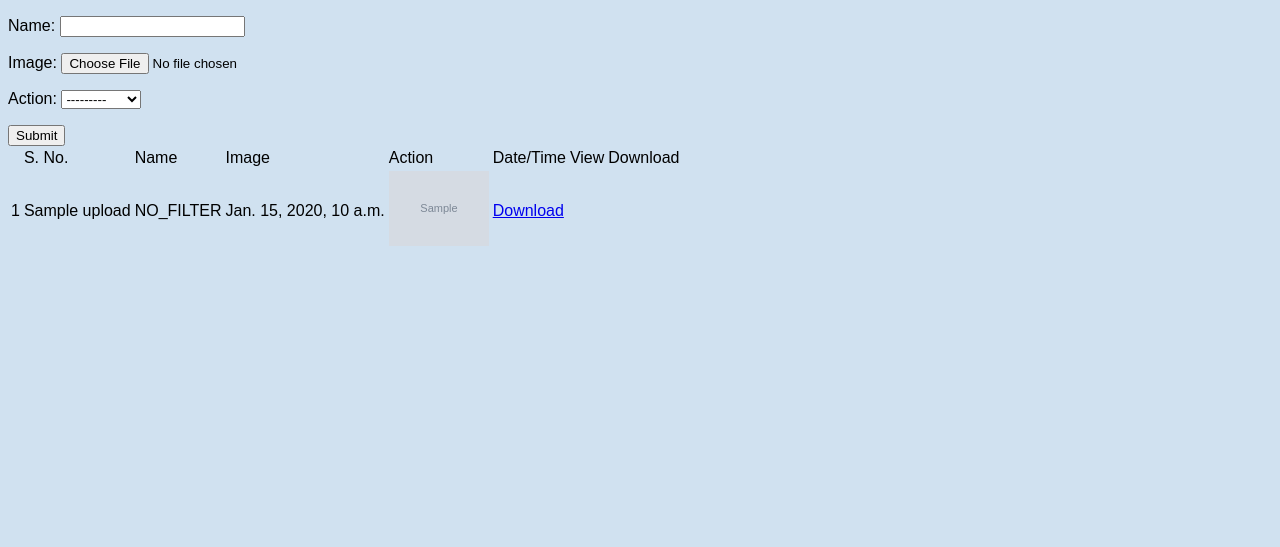
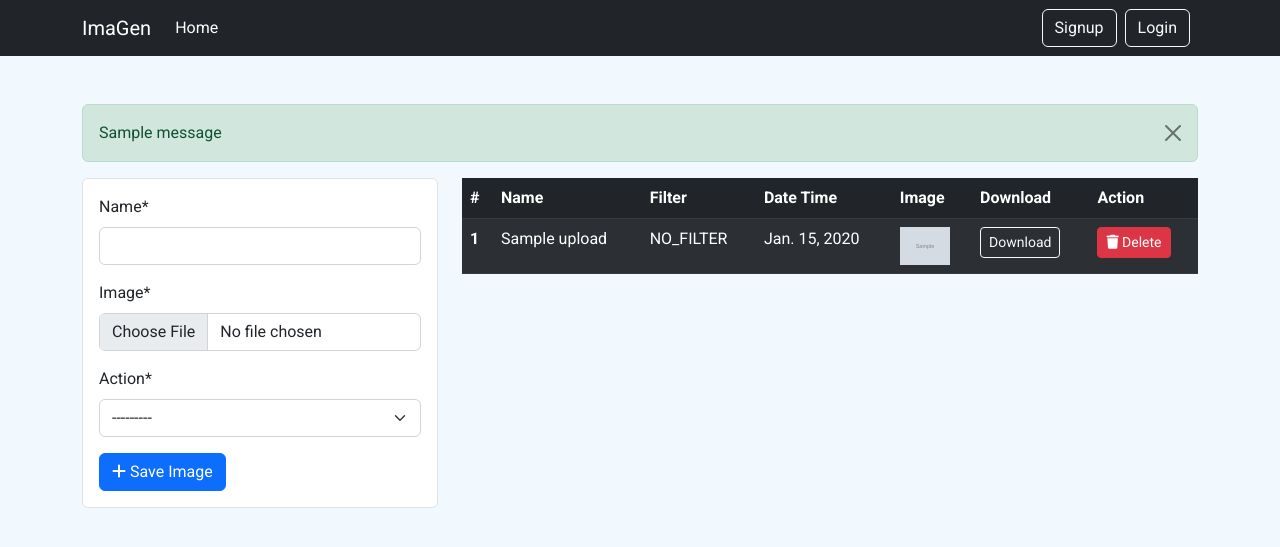
Before and after one commit to amitgirwal/ImaGen, a Django app: page / in a window 1280 px wide. Shown: the top 547 px of the page. Run offline with Django 4.2, Linux system fonts and the light colour scheme; tables that the repository leaves empty hold one stand-in row (values such as "Sample post"); grey boxes marked "Sample" are stand-in pictures; one stand-in notice (Sample message) is shown; some libraries are stand-ins or nearby versions.

Commit message:
Added bootstrap navbar font awesome

```diff
--- a/backend/ImaGen/imagenapp/urls.py
+++ b/backend/ImaGen/imagenapp/urls.py
@@ -5,4 +5,12 @@ from imagenapp import views
 urlpatterns = [
     path('', views.index , name='home'),
     path('images/', views.resizeImage, name='images'),
+
+    # path('images/<int:pk>/update/', views.imageUpdate, name='image_update'),
+    path('images/<int:pk>/delete/', views.imageDelete, name='image_delete'),
+
+    path("image/<int:pk>/", views.image_view, name="image_view"),
+
+    path("login", views.login, name="login"),
+    path("signup", views.signup, name="signup"),
 ]
--- a/backend/ImaGen/imagenapp/views.py
+++ b/backend/ImaGen/imagenapp/views.py
@@ -1,25 +1,71 @@
-from django.shortcuts import render
+from django.shortcuts import render, redirect, get_object_or_404
 from .models import Upload
 from .forms import UploadForm
 
+from django.contrib import messages
+
+from django.views import View
+from django.views.generic.list import ListView
+from django.views.generic.detail import DetailView
+from django.views.generic.edit import CreateView, UpdateView, DeleteView
+from django.urls import reverse_lazy, reverse
+
+from django.http import HttpResponse, HttpResponseRedirect
+from django.views import generic
+from django.contrib.auth.decorators import login_required
+from django.core.paginator import Paginator, EmptyPage, PageNotAnInteger
+from django.db.models import Q
+
+
+
 # Create your views here.
 def index(request):
-    msg = ''
+
     if request.method == 'POST':
         form = UploadForm(request.POST, request.FILES)
         if form.is_valid():
             form.save()
-            msg = 'Image saved succesfully!!!'
+            messages.success(request, "Image saved succesfully 📽️")
         else:
-            msg = form.errors
-            print(form.errors)
+            messages.error(request, "Invalid Data Found 🙅")
+
     context = {
         'form': UploadForm(),
-        'images': Upload.objects.all(),
-        'msg': msg
+        'images': Upload.objects.all()
     }
     return render(request, 'index.html', context)
 
 def resizeImage(request):
     context = {}
     return render(request, 'index.html', context)
+
+def imageDelete(request, pk):
+    upload = get_object_or_404(Upload, id=pk)
+    if upload:
+        upload.delete()
+        messages.success(request, "📽️ Image deleted succesfully")
+    return redirect('home')
+
+# def imageUpdate(request, pk):
+#     upload = get_object_or_404(Upload, id=pk)
+#     if request.method=='POST':
+#         form = UploadForm(request.POST or None, instance = upload)
+#         if form.is_valid():
+#             form.save()
+#             messages.success(request, "📽️ Image updated succesfully")
+#         else:
+#             messages.error(request, "🙅 Invalid Data Found")
+#     return redirect('home')
+
+
+def image_view(request, pk):
+    image = get_object_or_404(Upload, id=pk)
+    name = image.name
+    return render(request, "index.html", locals())
+
+
+def signup(request):
+    return render(request, 'signup.html')
+
+def login(request):
+    return render(request, 'login.html')
--- a/backend/ImaGen/static/styles/style.css
+++ b/backend/ImaGen/static/styles/style.css
@@ -1,4 +1,15 @@
+@import url('https://fonts.googleapis.com/css2?family=Roboto:wght@300;400;500;700;900&display=swap');
+
 body {
-    font-family: sans-serif;
-    background-color: rgb(208, 225, 240);
+    font-family: 'Roboto', sans-serif !important;
+    background-color: rgb(241 248 254);
 }
+
+.form-select,
+.form-select option {
+    text-transform: capitalize;
+}
+
+select option {
+    text-transform: capitalize !important;
+}
--- /dev/null
+++ b/backend/ImaGen/templates/base.html
@@ -0,0 +1,29 @@
+{% load static %}
+<!DOCTYPE html>
+<html lang="en">
+<head>
+    <meta charset="UTF-8">
+    <meta http-equiv="X-UA-Compatible" content="IE=edge">
+    <meta name="viewport" content="width=device-width, initial-scale=1.0">
+    <title>ImaGen</title>
+
+    <link href="https://cdn.jsdelivr.net/npm/bootstrap@5.2.3/dist/css/bootstrap.min.css" rel="stylesheet" integrity="sha384-rbsA2VBKQhggwzxH7pPCaAqO46MgnOM80zW1RWuH61DGLwZJEdK2Kadq2F9CUG65" crossorigin="anonymous">
+    <link rel="stylesheet" href="{% static 'styles/style.css' %}">
+    <link rel="stylesheet" href="https://cdnjs.cloudflare.com/ajax/libs/font-awesome/6.2.1/css/all.min.css" integrity="sha512-MV7K8+y+gLIBoVD59lQIYicR65iaqukzvf/nwasF0nqhPay5w/9lJmVM2hMDcnK1OnMGCdVK+iQrJ7lzPJQd1w==" crossorigin="anonymous" referrerpolicy="no-referrer" />
+</head>
+<body>
+  {% include 'navbar.html' %}
+    <div class="container mt-5">
+    {% include 'messages.html' %}
+    {% block content %}
+    {% endblock %}
+    </div>
+    <script src="https://cdn.jsdelivr.net/npm/bootstrap@5.2.3/dist/js/bootstrap.bundle.min.js" integrity="sha384-kenU1KFdBIe4zVF0s0G1M5b4hcpxyD9F7jL+jjXkk+Q2h455rYXK/7HAuoJl+0I4" crossorigin="anonymous"></script>
+
+    {% block jsscript %}
+    {% endblock %}
+
+
+  </body>
+</body>
+</html>
--- a/backend/ImaGen/templates/index.html
+++ b/backend/ImaGen/templates/index.html
@@ -1,48 +1,66 @@
+{% extends 'base.html' %}
 {% load static %}
-<!DOCTYPE html>
-<html lang="en">
-<head>
-    <meta charset="UTF-8">
-    <meta http-equiv="X-UA-Compatible" content="IE=edge">
-    <meta name="viewport" content="width=device-width, initial-scale=1.0">
-    <title>ImaGen</title>
-    <link rel="stylesheet" href="{% static 'styles/style.css' %}">
+{% load crispy_forms_tags %}
+{% block content %}
 
-</head>
-<body>
-    {{ msg }}
+
+
+    <div class="row">
+        <div class="col-4">
+            <div class="card border rounded p-3">
                 <form action="{% url 'home' %}" method="POST" enctype="multipart/form-data">
                     {% csrf_token %}
-        {{ form.as_p }}
-        <input type="submit" >
+                    {{ form|crispy }}
+
+                    <button class="btn btn-primary" type="submit"><i class="fa-sharp fa-solid fa-plus"></i> Save Image</button>
                 </form>
+            </div>
 
-    <table>
-        <th>
-            <td>S. No.</td>
-            <td>Name</td>
-            <td>Image</td>
-            <td>Action</td>
-            <td>Date/Time</td>
-            <td>View</td>
-            <td>Download</td>
-        </th>
+        </div>
+        <div class="col-8">
+
+            {% if images %}
+            <table class="table table-dark table-striped">
+              <thead>
+                <tr>
+                  <th scope="col">#</th>
+                  <th scope="col">Name</th>
+                  <th scope="col">Filter</th>
+                  <th scope="col">Date Time</th>
+                  <th scope="col">Image</th>
+                  <th scope="col">Download</th>
+                  <th scope="col">Action</th>
+                </tr>
+              </thead>
+              <tbody>
                   {% for img in images %}
                 <tr>
-            <td>{{ forloop.counter }}</td>
+                  <th scope="row">{{ forloop.counter }}</th>
                   <td>{{ img.name }}</td>
                   <td>{{ img.action }}</td>
-            <td>{{ img.updated }}</td>
+                  <td>{{ img.updated|date }}</td>
+                  <td><img width="50px" src="{{ img.image.url }}" alt="{{ img.name }}"></td>
+                  <td><a href="{{ img.image.url }}" download  class="btn btn-outline-light btn-sm">Download</a></td>
                   <td>
-                <img width="100px" src="{{ img.image.url }}" alt="{{ img.name }}">
+
+                      <a href="{% url 'image_delete' img.id %}" class="btn btn-danger btn-sm">
+                          <i class="fa-solid fa-trash"></i> Delete</a>
+
+
+
                   </td>
-            <td>
-                <a href="{{ img.image.url }}" download  >Download</a>
-            </td>
+                </tr>
 
-        </tr>
                 {% endfor %}
+              </tbody>
             </table>
+            {% endif %}
 
-</body>
-</html>
+
+
+        </div>
+    </div>
+
+
+
+    {% endblock %}
--- /dev/null
+++ b/backend/ImaGen/templates/messages.html
@@ -0,0 +1,6 @@
+{% for msg in messages %}
+<div class="alert {{ msg.tags }} alert-dismissible fade show" role="alert">
+    {{ msg }}
+    <button type="button" class="btn-close" data-bs-dismiss="alert" aria-label="Close"></button>
+  </div>
+{% endfor %}
--- /dev/null
+++ b/backend/ImaGen/templates/navbar.html
@@ -0,0 +1,19 @@
+<nav class="navbar navbar-expand-lg navbar-dark bg-dark">
+    <div class="container">
+      <a class="navbar-brand" href="#">ImaGen</a>
+      <button class="navbar-toggler" type="button" data-bs-toggle="collapse" data-bs-target="#navbarColor01" aria-controls="navbarColor01" aria-expanded="false" aria-label="Toggle navigation">
+        <span class="navbar-toggler-icon"></span>
+      </button>
+      <div class="collapse navbar-collapse" id="navbarColor01">
+        <ul class="navbar-nav me-auto mb-2 mb-lg-0">
+          <li class="nav-item">
+            <a class="nav-link active" aria-current="page" href="{% url 'home' %}">Home</a>
+          </li>
+
+        </ul>
+        <a href="#" class="btn btn-outline-light">Signup</a>
+        <a href="#" class="btn btn-outline-light mx-2">Login</a>
+
+      </div>
+    </div>
+  </nav>
```
Also changed, not shown: backend/ImaGen/ImaGen/settings.py (+19 -0 lines), backend/ImaGen/templates/image-modal.html (added, +11 -0 lines), backend/ImaGen/templates/login.html (added, +94 -0 lines), README.md, backend/ImaGen/templates/signup.html (added). Lines whose indentation alone changed are shown as unchanged.
